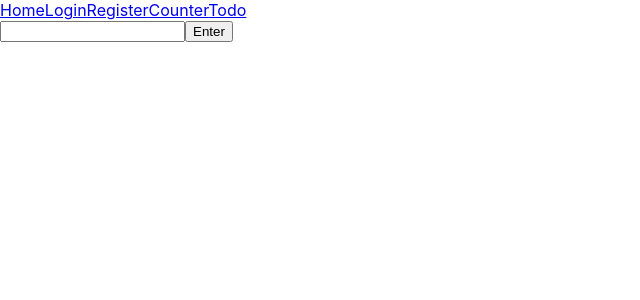
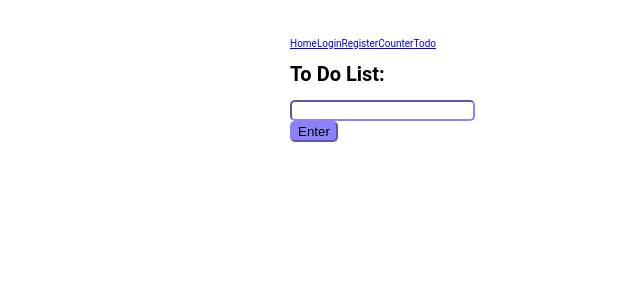
Before and after one commit to starship-z/React-Login, a React (Create React App) app in the folder client/: page /todo in a window 1280 px wide. Shown: the top 300 px of the page, without its empty margins (0-640 px from the left). Built offline with nearby package versions, Linux system fonts and the light colour scheme; the HTML template or start-up script is replaced by a standard one.

Commit message:
Add ToDoList css

```diff
--- a/client/src/components/ToDoList.css
+++ b/client/src/components/ToDoList.css
@@ -1,7 +1,46 @@
+body {
+    font-size: 10px;
+    font-family: Roboto, sans-serif;
+
+    margin: 0;
+    display: grid;
+    height: 100vh;
+    place-items: center;
+}
+
+.container{
+    height: 700px;
+    width: 700px;
+}
 .todo_container{
-    display: block;
+    position: relative;
+    font-weight: 700;
 }
 
 .todo_element{
-    display: flex;
+    display: container;
 }
+.todo_add{
+    width: 200px;
+    height: 50px;
+}
+.todo_add input{
+    border-radius: 5px;
+    border-color: #8C82FC;
+}
+.todo_add button{
+    background-color: #8C82FC;
+    border-color: #8C82FC;
+    border-radius: 5px;
+}
+.todo_element button{
+    background-color: #8C82FC;
+    height: 25px;
+    border-color: #8C82FC;
+    border-radius: 5px;
+
+}
+.todo_element input{
+    border-radius: 5px;
+    border-color: #8C82FC;
+}
--- a/client/src/components/ToDoList.js
+++ b/client/src/components/ToDoList.js
@@ -1,4 +1,5 @@
 import React, {useState} from 'react'
+import "./ToDoList.css"
 
 function ToDoList() {
 
@@ -29,8 +30,9 @@ function ToDoList() {
     }
 
     return (
-        <div>
-            <form onSubmit={e => handleSubmit(e)}>
+        <div className="container">
+        <h1>To Do List:</h1>
+            <form className="todo_add" onSubmit={e => handleSubmit(e)}>
                 <input type="text" onChange={e => setText(e.target.value)} value={text}></input>
                 <button type="submit">Enter</button>
             </form>
```
